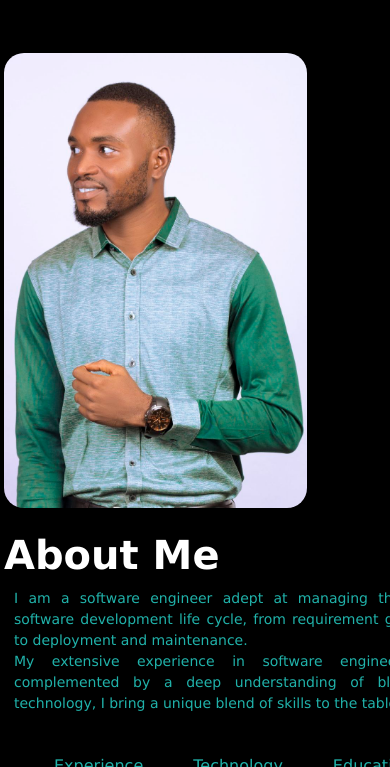
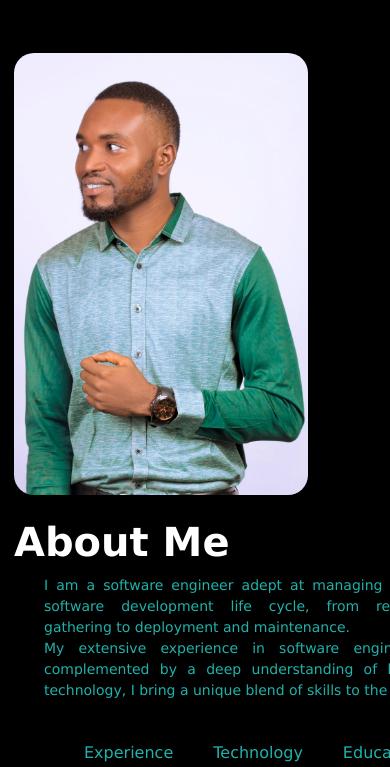
Before and after one commit to Bryanmankind/PortfoilioSite, a website: page staticPublic/about.html in a window 390 px wide. Shown: the part 77-844 px from the top of the page. Drawn offline with Linux system fonts and the light colour scheme.

Commit message:
update css

```diff
--- a/staticPublic/PortfolioSite.css
+++ b/staticPublic/PortfolioSite.css
@@ -491,7 +491,7 @@ nav .fa-solid {
   }
 
   .row {
-    margin-left: -45px;
+    margin-left: -35px;
   }
 
   .about-col-1, .about-col-2 {
@@ -512,7 +512,7 @@ nav .fa-solid {
     word-wrap: break-word;
     overflow-wrap: break-word;
     margin: 0;
-    padding-right: 40px;
+    padding-left: 30px;
   }
 
 
```
